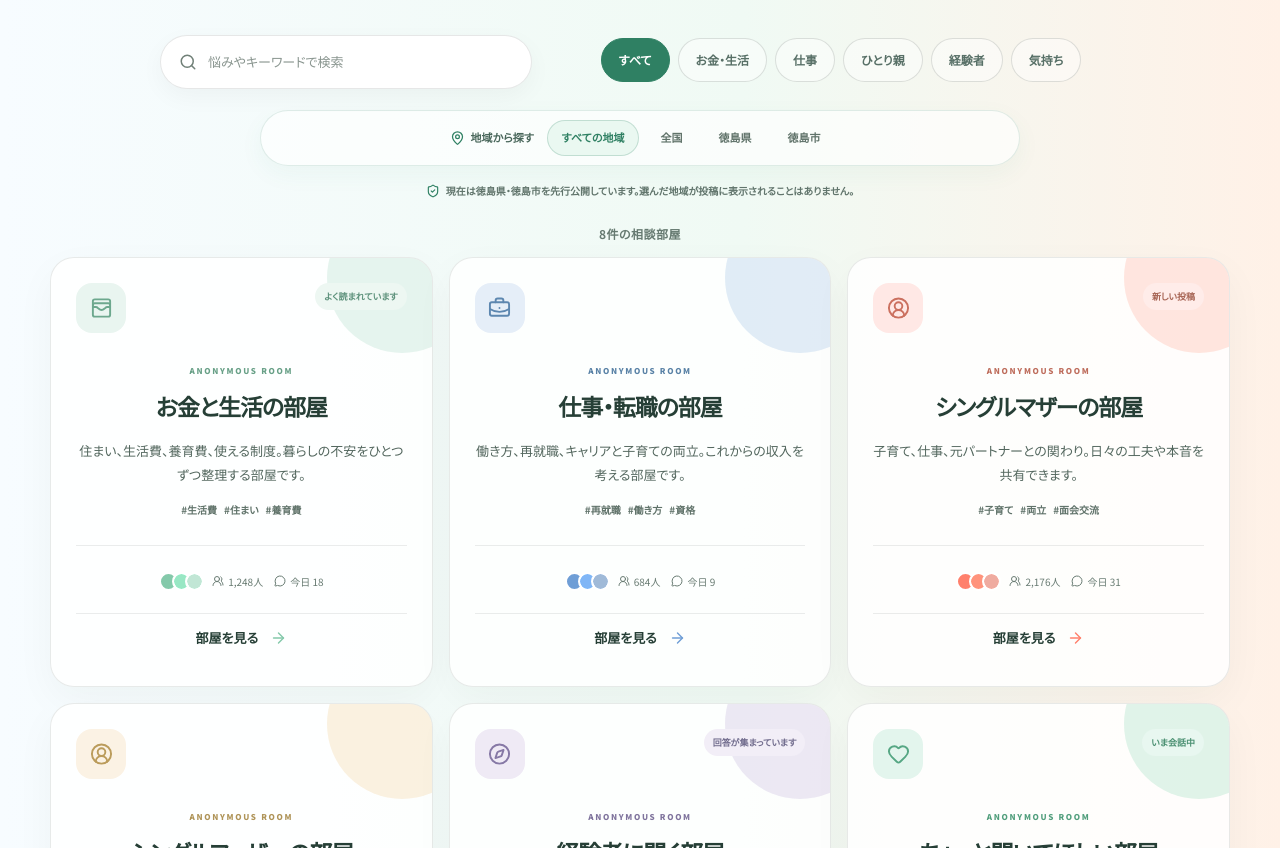
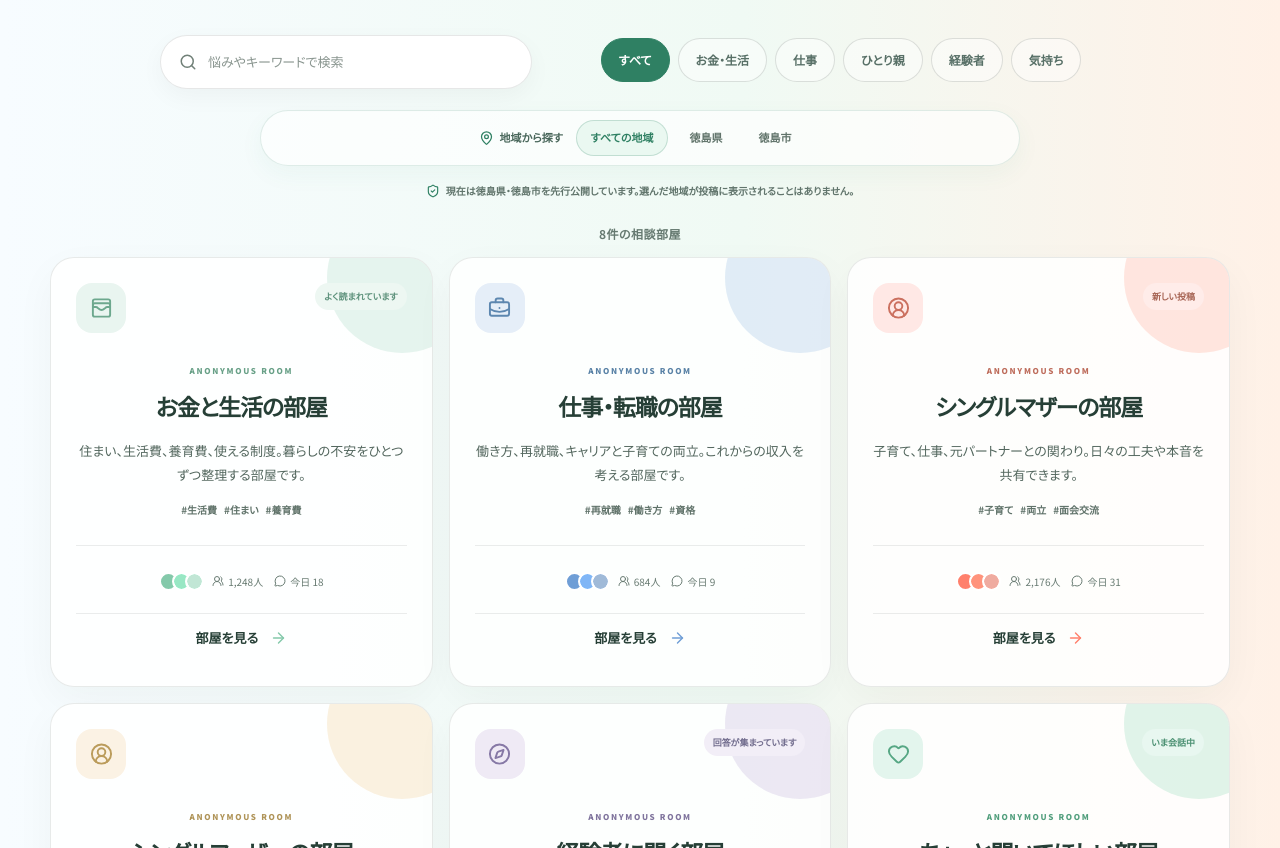
Before and after one commit to 252595tana-alt/rikon-community, a Next.js app: page / in a window 1280 px wide. Shown: the part 1200-2048 px from the top of the page. Built offline with nearby package versions, Linux system fonts and the light colour scheme; no server answers.

Commit message:
Remove redundant nationwide region filter

```diff
--- a/src/components/community-explorer.tsx
+++ b/src/components/community-explorer.tsx
@@ -30,7 +30,6 @@ const filters = [
 
 const regionFilters = [
   { value: "all", label: "すべての地域" },
-  { value: "national", label: "全国" },
   { value: "tokushima-prefecture", label: "徳島県" },
   { value: "tokushima-city", label: "徳島市" },
 ] as const;
```
